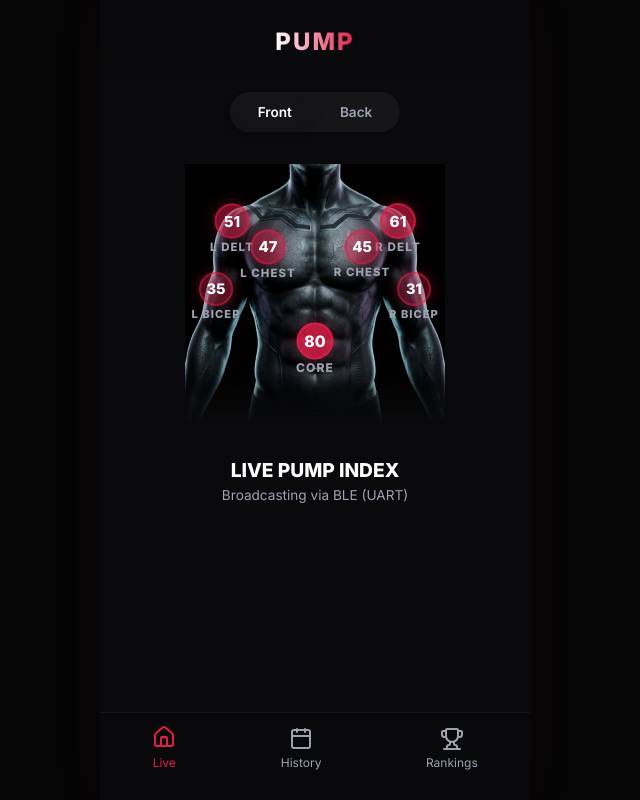
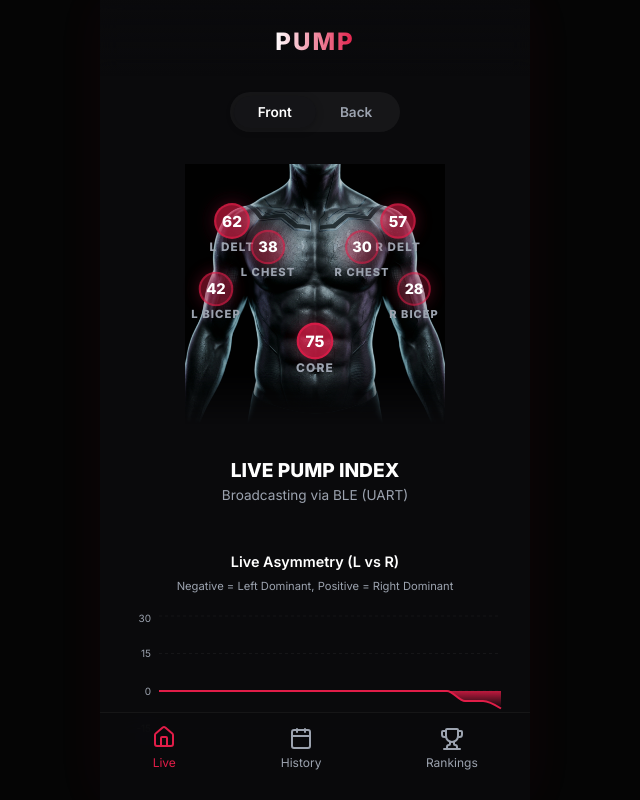
Before and after one commit to antonydchakola-hub/IDEATE_2026, a React (Vite) app: page / in a window 1280 px wide. Shown: the whole page, without its empty margins (325-965 px from the left). Built offline with nearby package versions, Linux system fonts and the light colour scheme.

Commit message:
add live asymmetry graph

```diff
--- a/src/App.jsx
+++ b/src/App.jsx
@@ -146,6 +146,9 @@
 function App() {
   const [activeTab, setActiveTab] = useState('home');
   const [selectedDayId, setSelectedDayId] = useState(null);
+  const [liveAsymmetryHistory, setLiveAsymmetryHistory] = useState(() =>
+    Array.from({ length: 20 }, (_, i) => ({ time: i, value: 0 }))
+  );
 
   const [liveSensorData, setLiveSensorData] = useState({
     L_CHEST: 45, R_CHEST: 42,
@@ -160,16 +163,27 @@
   useEffect(() => {
     if (activeTab !== 'home') return;
     const interval = setInterval(() => {
+      let asym = 0;
       setLiveSensorData(prev => {
         const newData = { ...prev };
+        let leftTotal = 0;
+        let rightTotal = 0;
         Object.keys(newData).forEach(key => {
           let drift = Math.floor(Math.random() * 11) - 5;
           let val = newData[key] + drift;
           if (val < 0) val = 0;
           if (val > 100) val = 100;
           newData[key] = val;
+          if (key.startsWith('L_')) leftTotal += val;
+          if (key.startsWith('R_')) rightTotal += val;
         });
+        asym = Math.round((rightTotal - leftTotal) / 3);
         return newData;
+      });
+
+      setLiveAsymmetryHistory(prev => {
+        const newHist = [...prev.slice(1), { time: Date.now(), value: asym }];
+        return newHist;
       });
     }, 1500);
     return () => clearInterval(interval);
@@ -178,7 +192,29 @@
   const renderContent = () => {
     switch (activeTab) {
       case 'home':
-        return <Mannequin data={liveSensorData} isLive={true} />;
+        return (
+          <div style={{ paddingBottom: '2rem' }}>
+            <Mannequin data={liveSensorData} isLive={true} />
+            <div className="chart-container" style={{ marginTop: '3rem', height: '160px' }}>
+              <h3 style={{ marginBottom: '0.5rem', fontWeight: 600, fontSize: '0.9rem', textAlign: 'center' }}>Live Asymmetry (L vs R)</h3>
+              <p style={{ textAlign: 'center', fontSize: '0.7rem', color: 'var(--text-secondary)', marginBottom: '1rem' }}>Negative = Left Dominant, Positive = Right Dominant</p>
+              <ResponsiveContainer width="100%" height="100%">
+                <AreaChart data={liveAsymmetryHistory}>
+                  <defs>
+                    <linearGradient id="colorAsym" x1="0" y1="0" x2="0" y2="1">
+                      <stop offset="5%" stopColor="var(--accent-rose)" stopOpacity={0.8}/>
+                      <stop offset="95%" stopColor="var(--accent-rose)" stopOpacity={0}/>
+                    </linearGradient>
+                  </defs>
+                  <CartesianGrid strokeDasharray="3 3" stroke="rgba(255,255,255,0.05)" vertical={false} />
+                  <XAxis dataKey="time" hide={true} />
+                  <YAxis domain={[-30, 30]} stroke="var(--text-secondary)" fontSize={10} width={30} axisLine={false} tickLine={false} />
+                  <Area type="monotone" dataKey="value" stroke="var(--accent-rose)" strokeWidth={2} fillOpacity={1} fill="url(#colorAsym)" isAnimationActive={false} />
+                </AreaChart>
+              </ResponsiveContainer>
+            </div>
+          </div>
+        );
       case 'calendar':
         const weekdays = ['S', 'M', 'T', 'W', 'T', 'F', 'S'];
         return (
```
